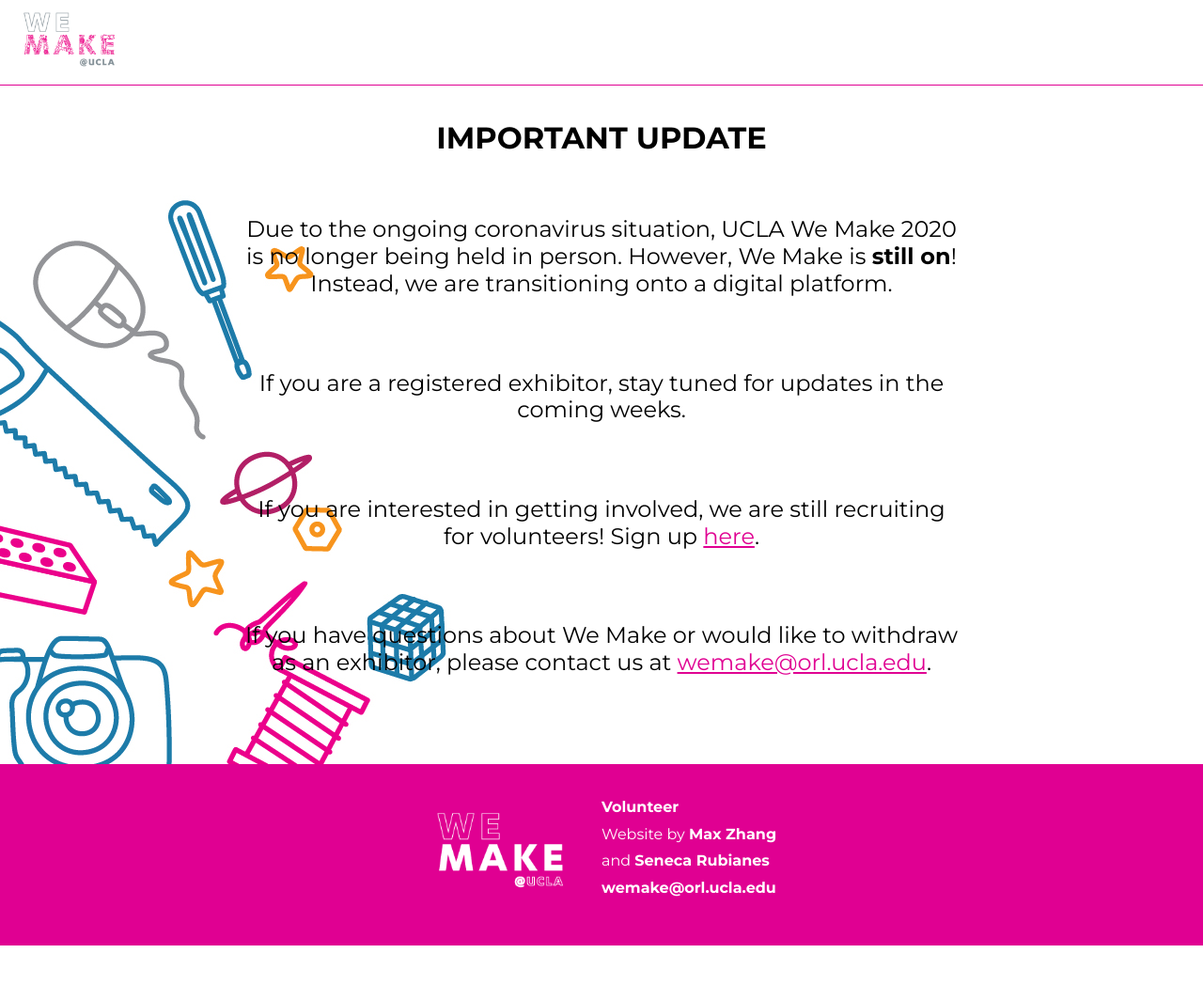
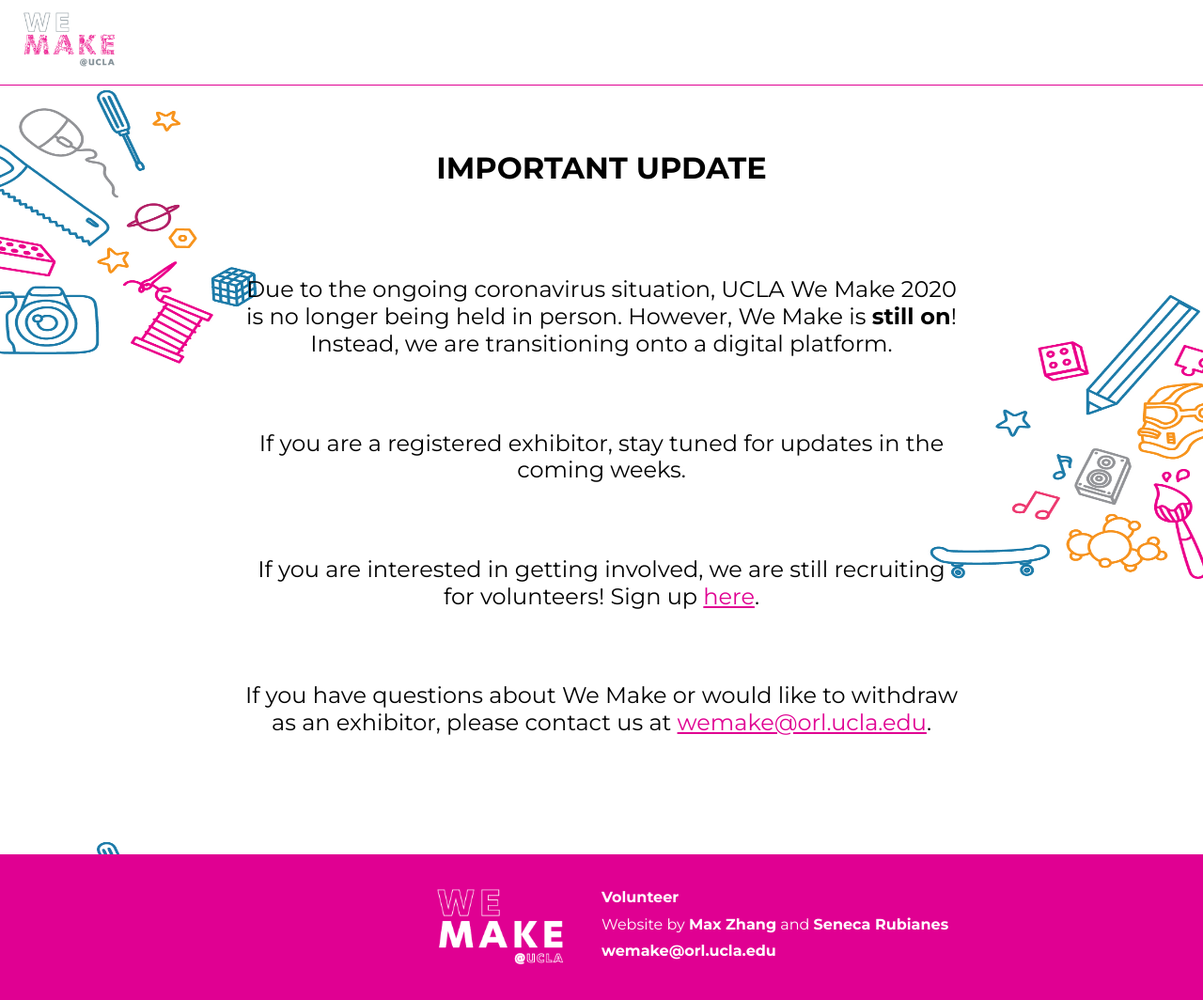
Before and after one commit to maxpluez/WeMake-UCLA-Website, a plain HTML site: page index.html in a window 1280 px wide. Shown: the whole page at 94% size. Before the commit the page ends 1006 px from the top, so only its background shows below. Drawn offline with Linux system fonts and the light colour scheme.

Commit message:
corona update 1.7
last one! minor size fixes!

```diff
--- a/main.css
+++ b/main.css
@@ -211,18 +211,18 @@ footer p {
     body {
         background-image: url(img/we-make-background.jpg);
         background-repeat: none;
-        background-size: auto;
+        background-size: 100%;
         background-attachment: fixed;
     }
 
     .update {
         width: 60%;
         font-size: 1.5rem;
-        margin-bottom: 4rem;
+        margin-bottom: 6rem;
     }
 
     h1.update {
-        margin-top: 8rem;
+        margin-top: 10rem;
     }
 
     nav a {
@@ -294,7 +294,7 @@ footer p {
 
     footer p {
         grid-column-start: 4;
-        grid-column-end: 5;
+        grid-column-end: 7;
         grid-row-start: 1;
         grid-row-end: 2;
     }
```
